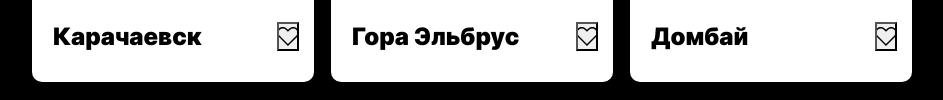
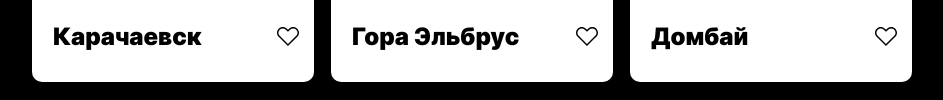
Before and after one commit to Alexandr-Gerasimov/mesto-project, a plain HTML site: page index.html in a window 1280 px wide. Shown: the part 616-716 px from the top of the page, without its empty margins (168-1111 px from the left). Drawn offline with Linux system fonts and the light colour scheme.

Commit message:
ревью 2

```diff
--- a/blocks/element/__like/element__like.css
+++ b/blocks/element/__like/element__like.css
@@ -3,6 +3,9 @@
     background-image: url(../../../images/Vector\ \(4\).svg);
     background-repeat: no-repeat;
     background-position: center;
+    border: none;
+    background-color: #fff;
+
 }
 
 .element__like:hover {
```
